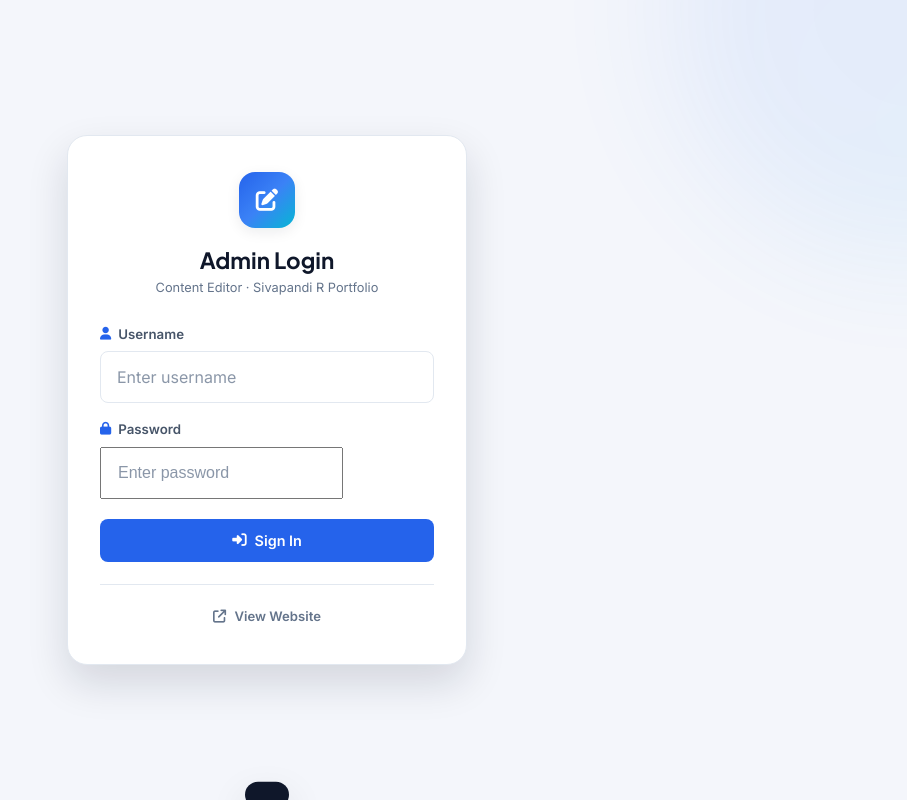
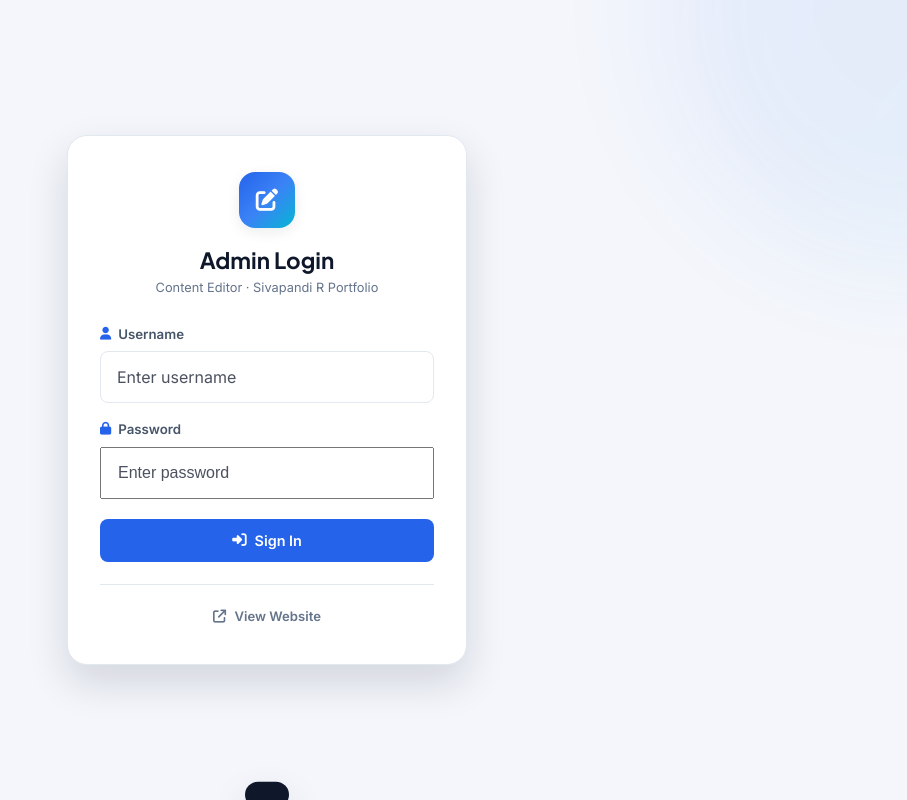
Before and after one commit to Sivapandi369/Personal-Portfolio, a website with bundled scripts: page public/admin/index.html in a window 1280 px wide. Shown: the whole page, without its empty margins (373-1280 px from the left). Built offline with nearby package versions, Linux system fonts and the light colour scheme.

Commit message:
Fix password input autofill styling to match username input

```diff
--- a/public/admin/admin.css
+++ b/public/admin/admin.css
@@ -606,6 +606,17 @@ label.switch, .switch { display: flex; align-items: center; gap: 10px; cursor: p
     padding: 14px 16px;
     font-size: 1rem;
     height: 52px;
+    width: 100%;
+    box-sizing: border-box;
+    -webkit-text-fill-color: var(--text-primary);
+}
+.login-card input[type="password"]:-webkit-autofill,
+.login-card input[type="password"]:-webkit-autofill:hover,
+.login-card input[type="password"]:-webkit-autofill:focus {
+    -webkit-text-fill-color: var(--text-primary);
+    -webkit-box-shadow: 0 0 0 1000px var(--bg-secondary) inset;
+    box-shadow: 0 0 0 1000px var(--bg-secondary) inset;
+    transition: background-color 5000s ease-in-out 0s;
 }
 
 .login-error {
```
